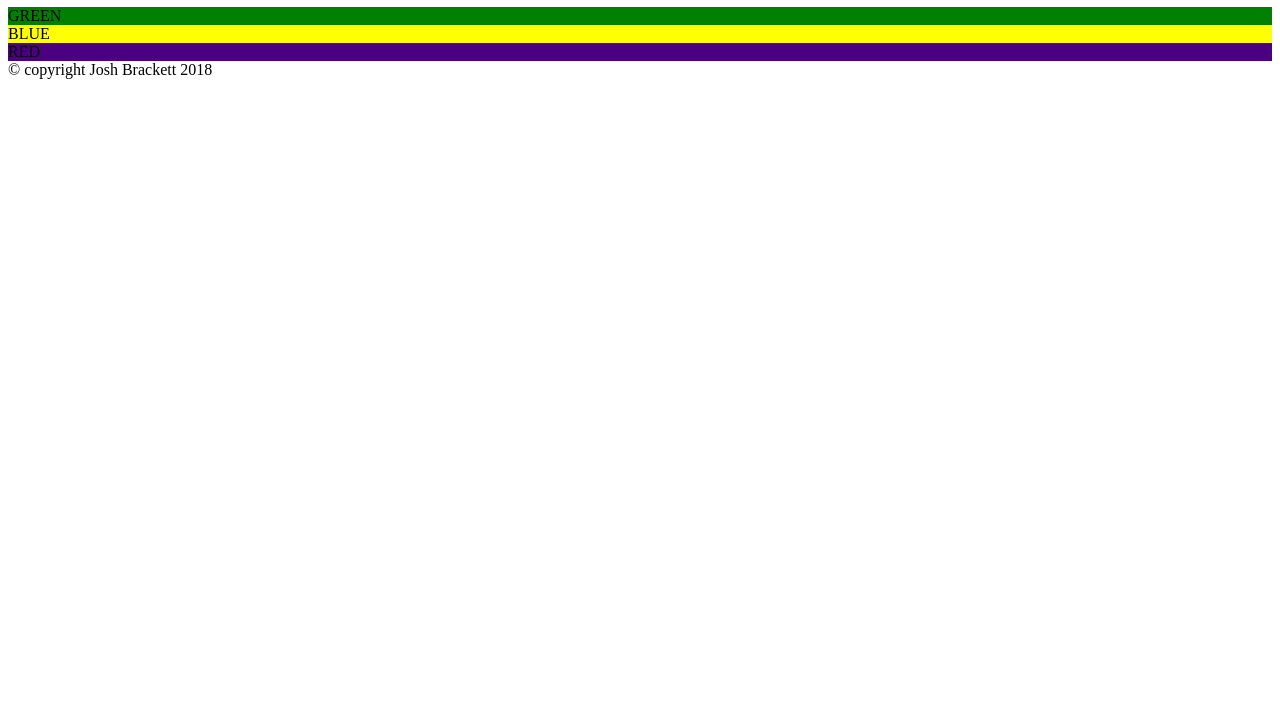
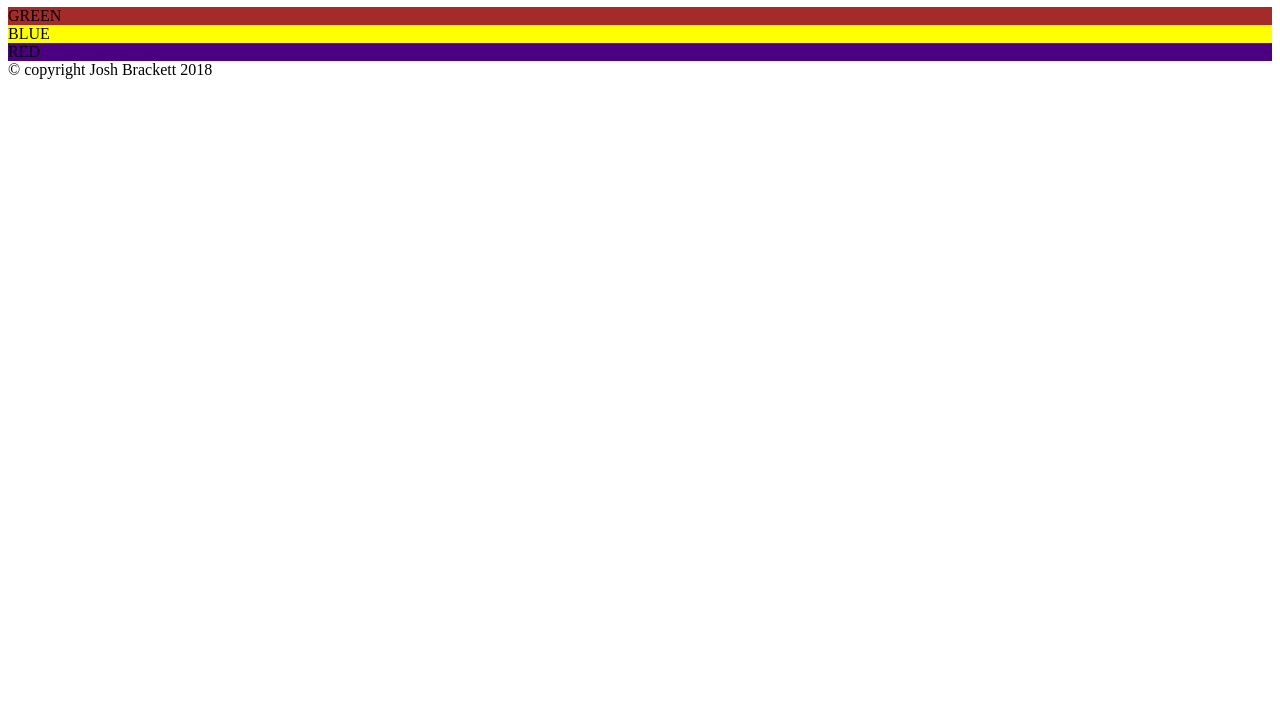
Before and after one commit to WillyJay85/command-line-demo, a plain HTML site: page index.html in a window 1280 px wide. Shown: the part 73-800 px from the top of the page. Drawn offline with Linux system fonts and the light colour scheme.

Commit message:
changed green to brown

```diff
--- a/index.css
+++ b/index.css
@@ -1,6 +1,6 @@
 .section-green {
 
-          background-color: green;
+          background-color: brown;
 }
 
 .section-blue {
```
